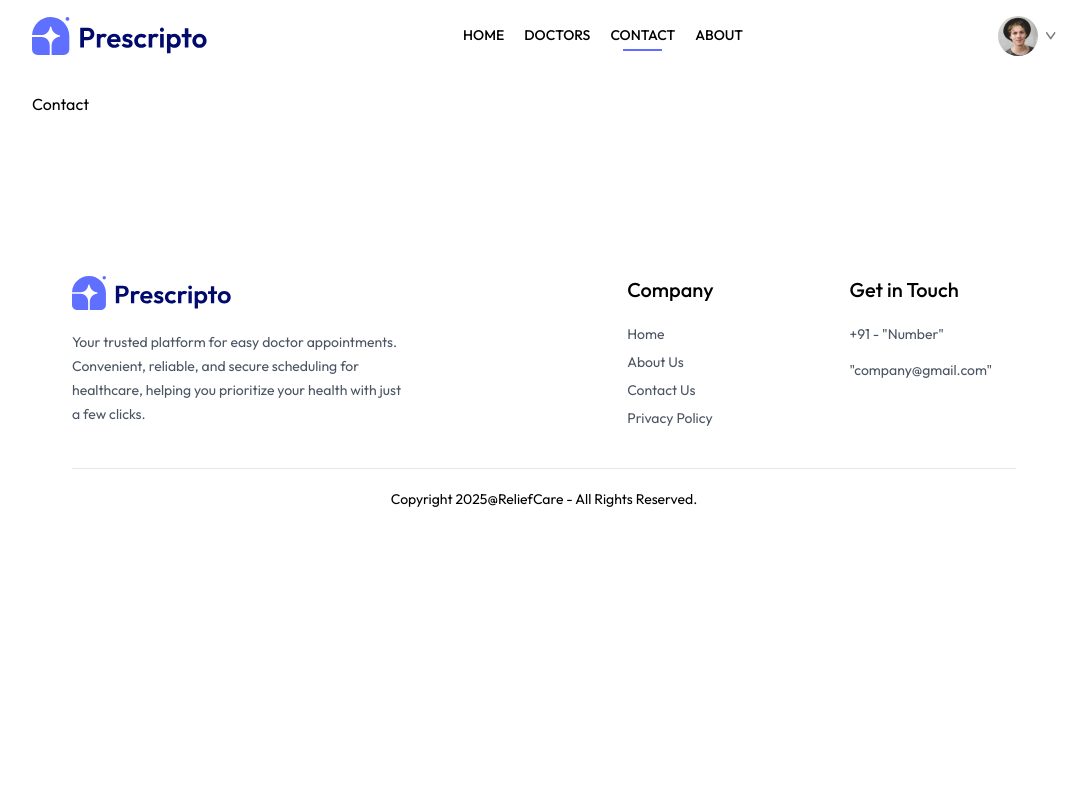
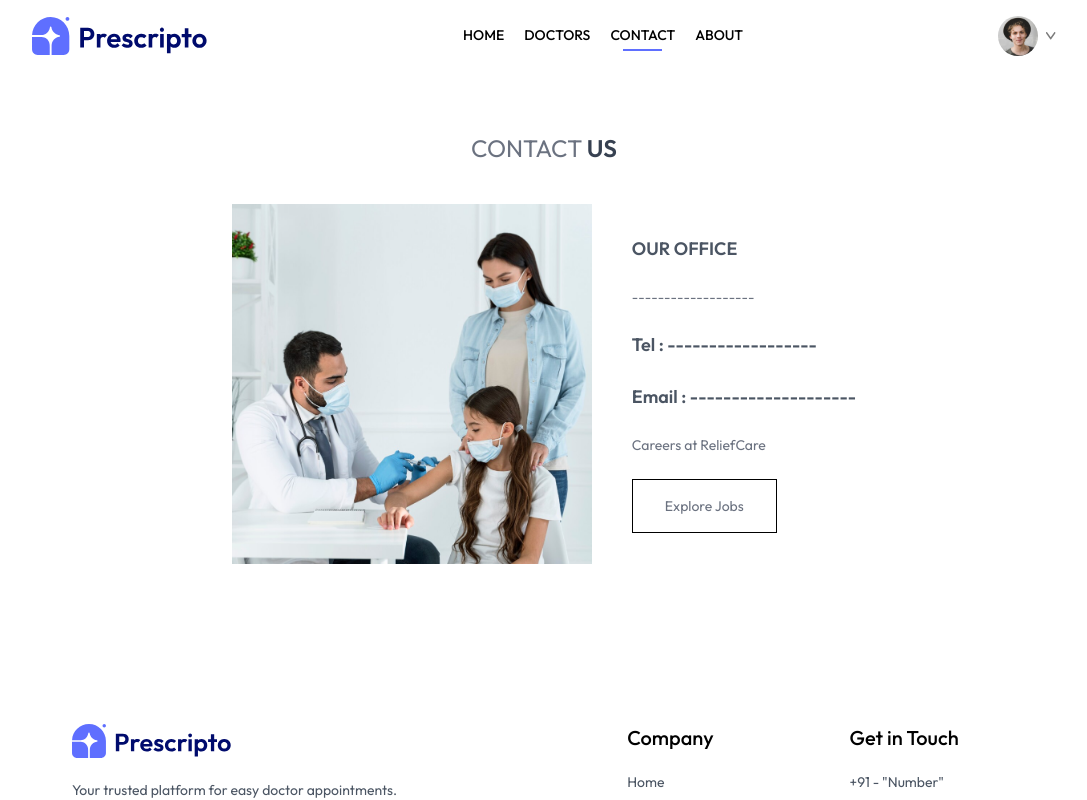
Before and after one commit to Abhinav1730/ReliefCare, a React (Vite) app in the folder frontend/: page /contact in a window 1280 px wide. Shown: the top 800 px of the page, without its empty margins (96-1183 px from the left). Built offline with nearby package versions, Linux system fonts and the light colour scheme.

Commit message:
Creating the contact page

```diff
--- a/frontend/src/pages/Contact.jsx
+++ b/frontend/src/pages/Contact.jsx
@@ -1,9 +1,37 @@
-import React from 'react'
+import React from "react";
+import { assets } from "../../public/assets";
 
 const Contact = () => {
   return (
-    <div>Contact</div>
-  )
-}
+    <div>
+      <div className="text-center text-2xl pt-10 text-gray-500">
+        <p>
+          CONTACT <span className="text-gray-700 font-semibold">US</span>{" "}
+        </p>
+        <div className="my-10 flex flex-col justify-center md:flex-row gap-10 mb-28 text-sm">
+          <img
+            className="w-full md:max-w-[360px]"
+            src={assets.contact_image}
+            alt=""
+          />
+          <div className="flex flex-col justify-center items-start gap-6">
+            <p className="font-semibold text-lg text-gray-600">OUR OFFICE</p>
+            <p className="text-gray-500">-------------------</p>
+            <p className="font-semibold text-lg text-gray-600">
+              Tel : ------------------
+            </p>
+            <p className="font-semibold text-lg text-gray-600">
+              Email : --------------------
+            </p>
+            <p className="text-gray-500">Careers at ReliefCare</p>
+            <button className="border border-black px-8 py-4 text-sm hover:bg-black hover:text-white transition-all duration-500">
+              Explore Jobs
+            </button>
+          </div>
+        </div>
+      </div>
+    </div>
+  );
+};
 
-export default Contact
+export default Contact;
```
